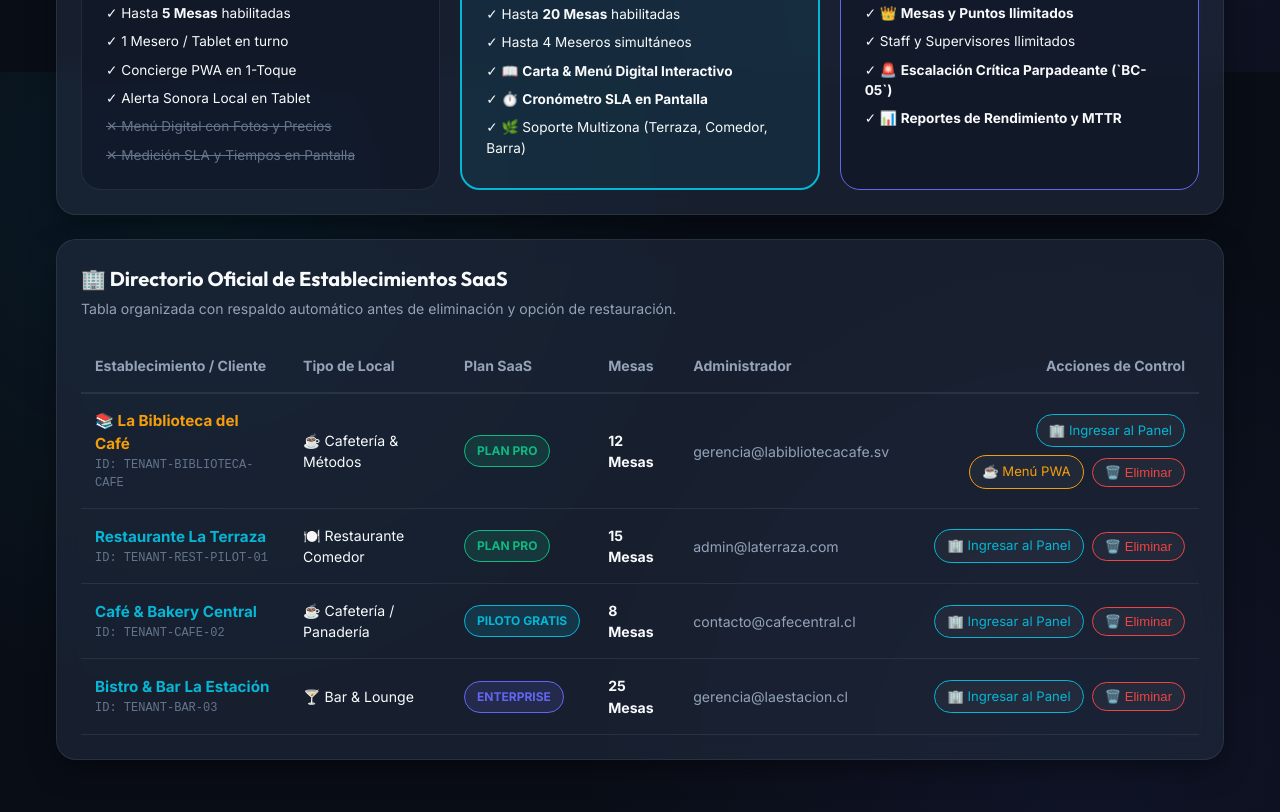
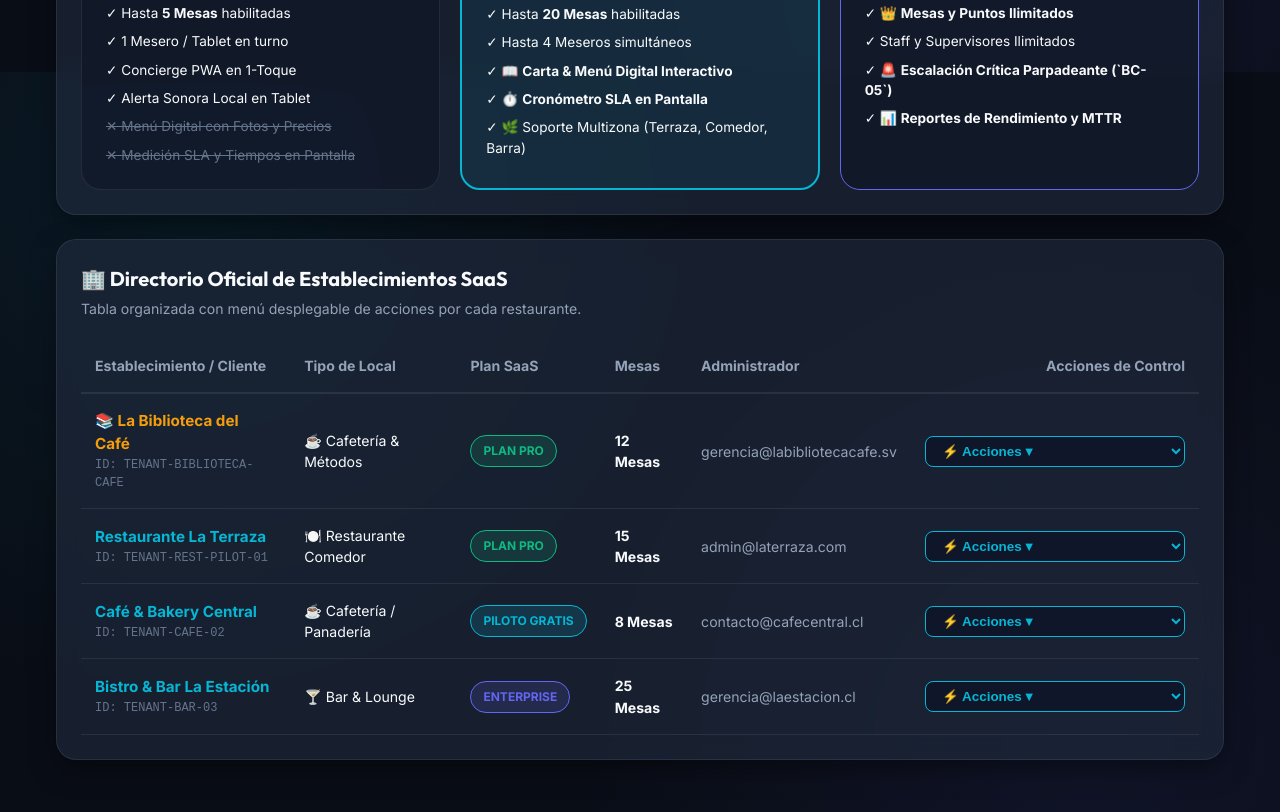
Before and after one commit to robles06-commits/serviceos, a website: page public/superadmin.html in a window 1280 px wide. Shown: the part 728-1540 px from the top of the page. Drawn offline with Linux system fonts and the light colour scheme.

Commit message:
Add files via upload

```diff
--- a/public/superadmin.html
+++ b/public/superadmin.html
@@ -33,12 +33,20 @@
       white-space: nowrap;
       text-align: center;
     }
-    .actions-flex {
-      display: flex;
-      gap: 8px;
-      justify-content: flex-end;
-      align-items: center;
-      flex-wrap: wrap;
+    .action-dropdown {
+      width: auto;
+      font-weight: 700;
+      font-size: 0.84rem;
+      border-color: var(--primary);
+      background: rgba(15, 23, 42, 0.95);
+      color: var(--primary);
+      cursor: pointer;
+      padding: 6px 12px;
+      border-radius: var(--radius-sm);
+    }
+    .action-dropdown option {
+      background: #0f172a;
+      color: #fff;
     }
   </style>
 </head>
@@ -178,11 +186,11 @@
       </div>
     </div>
 
-    <!-- Tenant Directory Table (CLEAN & UNIFORM LAYOUT WITH SECURE DELETION & BACKUP) -->
+    <!-- Tenant Directory Table (CLEAN & UNIFORM LAYOUT WITH ACTION DROPDOWNS) -->
     <div class="glass-card">
       <div class="section-header">
         <h2 class="section-title">🏢 Directorio Oficial de Establecimientos SaaS</h2>
-        <p class="section-subtitle">Tabla organizada con respaldo automático antes de eliminación y opción de restauración.</p>
+        <p class="section-subtitle">Tabla organizada con menú desplegable de acciones por cada restaurante.</p>
       </div>
 
       <div style="overflow-x: auto;">
@@ -208,18 +216,14 @@
               <td><span class="badge-plan" style="background: rgba(16,185,129,0.15); color: var(--success); border: 1px solid var(--success);">PLAN PRO</span></td>
               <td><strong>12 Mesas</strong></td>
               <td><span style="color: var(--text-secondary);">gerencia@labibliotecacafe.sv</span></td>
-              <td>
-                <div class="actions-flex">
-                  <a href="/tenant?id=TENANT-BIBLIOTECA-CAFE&impersonate=true" target="_blank" class="chip-btn" style="color: var(--primary); border-color: var(--primary); text-decoration: none;">
-                    🏢 Ingresar al Panel
-                  </a>
-                  <a href="/biblioteca?table=MESA-04" target="_blank" class="chip-btn" style="color: #f59e0b; border-color: #f59e0b; text-decoration: none;">
-                    ☕ Menú PWA
-                  </a>
-                  <button class="chip-btn" style="color: #ef4444; border-color: #ef4444;" onclick="openDeleteTenantModal('TENANT-BIBLIOTECA-CAFE', 'La Biblioteca del Café', 'gerencia@labibliotecacafe.sv')">
-                    🗑️ Eliminar
-                  </button>
-                </div>
+              <td style="text-align: right;">
+                <select class="action-dropdown" onchange="handleTenantActionSelect(this, 'TENANT-BIBLIOTECA-CAFE', 'La Biblioteca del Café', 'gerencia@labibliotecacafe.sv', '/biblioteca?table=MESA-04')">
+                  <option value="" selected disabled>⚡ Acciones ▾</option>
+                  <option value="IMPERSONATE">🏢 Ingresar al Panel (Impersonar)</option>
+                  <option value="PWA">☕ Abrir Menú PWA</option>
+                  <option value="LICENSE">🔑 Generar Licencia</option>
+                  <option value="DELETE" style="color: #ef4444;">🗑️ Eliminar Cliente</option>
+                </select>
               </td>
             </tr>
 
@@ -233,15 +237,14 @@
               <td><span class="badge-plan" style="background: rgba(16,185,129,0.15); color: var(--success); border: 1px solid var(--success);">PLAN PRO</span></td>
               <td><strong>15 Mesas</strong></td>
               <td><span style="color: var(--text-secondary);">admin@laterraza.com</span></td>
-              <td>
-                <div class="actions-flex">
-                  <a href="/tenant?id=TENANT-REST-PILOT-01&impersonate=true" target="_blank" class="chip-btn" style="color: var(--primary); border-color: var(--primary); text-decoration: none;">
-                    🏢 Ingresar al Panel
-                  </a>
-                  <button class="chip-btn" style="color: #ef4444; border-color: #ef4444;" onclick="openDeleteTenantModal('TENANT-REST-PILOT-01', 'Restaurante La Terraza', 'admin@laterraza.com')">
-                    🗑️ Eliminar
-                  </button>
-                </div>
+              <td style="text-align: right;">
+                <select class="action-dropdown" onchange="handleTenantActionSelect(this, 'TENANT-REST-PILOT-01', 'Restaurante La Terraza', 'admin@laterraza.com', '/visitor?table=MESA-01')">
+                  <option value="" selected disabled>⚡ Acciones ▾</option>
+                  <option value="IMPERSONATE">🏢 Ingresar al Panel (Impersonar)</option>
+                  <option value="PWA">☕ Abrir Menú PWA</option>
+                  <option value="LICENSE">🔑 Generar Licencia</option>
+                  <option value="DELETE" style="color: #ef4444;">🗑️ Eliminar Cliente</option>
+                </select>
               </td>
             </tr>
 
@@ -255,15 +258,14 @@
               <td><span class="badge-plan" style="background: rgba(6,182,212,0.15); color: var(--primary); border: 1px solid var(--primary);">PILOTO GRATIS</span></td>
               <td><strong>8 Mesas</strong></td>
               <td><span style="color: var(--text-secondary);">contacto@cafecentral.cl</span></td>
-              <td>
-                <div class="actions-flex">
-                  <a href="/tenant?id=TENANT-CAFE-02&impersonate=true" target="_blank" class="chip-btn" style="color: var(--primary); border-color: var(--primary); text-decoration: none;">
-                    🏢 Ingresar al Panel
-                  </a>
-                  <button class="chip-btn" style="color: #ef4444; border-color: #ef4444;" onclick="openDeleteTenantModal('TENANT-CAFE-02', 'Café & Bakery Central', 'contacto@cafecentral.cl')">
-                    🗑️ Eliminar
-                  </button>
-                </div>
+              <td style="text-align: right;">
+                <select class="action-dropdown" onchange="handleTenantActionSelect(this, 'TENANT-CAFE-02', 'Café & Bakery Central', 'contacto@cafecentral.cl', '/visitor?table=MESA-01')">
+                  <option value="" selected disabled>⚡ Acciones ▾</option>
+                  <option value="IMPERSONATE">🏢 Ingresar al Panel (Impersonar)</option>
+                  <option value="PWA">☕ Abrir Menú PWA</option>
+                  <option value="LICENSE">🔑 Generar Licencia</option>
+                  <option value="DELETE" style="color: #ef4444;">🗑️ Eliminar Cliente</option>
+                </select>
               </td>
             </tr>
 
@@ -277,15 +279,14 @@
               <td><span class="badge-plan" style="background: rgba(99,102,241,0.15); color: var(--accent); border: 1px solid var(--accent);">ENTERPRISE</span></td>
               <td><strong>25 Mesas</strong></td>
               <td><span style="color: var(--text-secondary);">gerencia@laestacion.cl</span></td>
-              <td>
-                <div class="actions-flex">
-                  <a href="/tenant?id=TENANT-BAR-03&impersonate=true" target="_blank" class="chip-btn" style="color: var(--primary); border-color: var(--primary); text-decoration: none;">
-                    🏢 Ingresar al Panel
-                  </a>
-                  <button class="chip-btn" style="color: #ef4444; border-color: #ef4444;" onclick="openDeleteTenantModal('TENANT-BAR-03', 'Bistro & Bar La Estación', 'gerencia@laestacion.cl')">
-                    🗑️ Eliminar
-                  </button>
-                </div>
+              <td style="text-align: right;">
+                <select class="action-dropdown" onchange="handleTenantActionSelect(this, 'TENANT-BAR-03', 'Bistro & Bar La Estación', 'gerencia@laestacion.cl', '/visitor?table=MESA-01')">
+                  <option value="" selected disabled>⚡ Acciones ▾</option>
+                  <option value="IMPERSONATE">🏢 Ingresar al Panel (Impersonar)</option>
+                  <option value="PWA">☕ Abrir Menú PWA</option>
+                  <option value="LICENSE">🔑 Generar Licencia</option>
+                  <option value="DELETE" style="color: #ef4444;">🗑️ Eliminar Cliente</option>
+                </select>
               </td>
             </tr>
           </tbody>
@@ -497,6 +498,30 @@
     let currentPrices = { starter: 0, pro: 49.99, enterprise: 99.99 };
     let savedBackupsList = [];
 
+    function handleTenantActionSelect(selectEl, tenantId, tenantName, email, pwaUrl) {
+      const action = selectEl.value;
+      selectEl.value = ''; // Reset back to default disabled option
+
+      if (!action) return;
+
+      if (action === 'IMPERSONATE') {
+        window.open(`/tenant?id=${tenantId}&impersonate=true`, '_blank');
+      } else if (action === 'PWA') {
+        window.open(pwaUrl || '/visitor?table=MESA-01', '_blank');
+      } else if (action === 'LICENSE') {
+        const licSelect = document.getElementById('licClientSelect');
+        if (licSelect) {
+          if (tenantId.includes('BIBLIOTECA')) licSelect.value = 'BIBLIOTECA';
+          else if (tenantId.includes('REST-PILOT')) licSelect.value = 'TERRAZA';
+          else if (tenantId.includes('CAFE-02')) licSelect.value = 'CAFE';
+          else if (tenantId.includes('BAR-03')) licSelect.value = 'BAR';
+        }
+        openGenerateLicenseModal();
+      } else if (action === 'DELETE') {
+        openDeleteTenantModal(tenantId, tenantName, email);
+      }
+    }
+
     function openDeleteTenantModal(tenantId, name, email) {
       document.getElementById('deleteTenantId').value = tenantId;
       document.getElementById('deleteTenantName').value = name;
@@ -525,7 +550,6 @@
       const tenantName = document.getElementById('deleteTenantName').value;
       const tenantEmail = document.getElementById('deleteTenantEmail').value;
 
-      // BUILD FULL SAAS BACKUP JSON FOR SUPERADMIN & CLIENT
       const backupData = {
         app: "ServiceOS Multi-Tenant SaaS",
         version: "1.0",
@@ -548,7 +572,6 @@
         auditHistoryCount: 48
       };
 
-      // TRIGGER AUTOMATIC JSON FILE DOWNLOAD
       const jsonStr = "data:text/json;charset=utf-8," + encodeURIComponent(JSON.stringify(backupData, null, 2));
       const downloadAnchor = document.createElement('a');
       downloadAnchor.setAttribute("href", jsonStr);
@@ -560,7 +583,6 @@
       savedBackupsList.push(backupData);
       document.getElementById('metricBackupsCount').innerText = `${savedBackupsList.length + 4} Respaldos`;
 
-      // REMOVE ROW FROM SUPERADMIN TABLE
       const row = document.getElementById(`tenantRow-${tenantId}`);
       if (row) row.remove();
 
@@ -603,15 +625,14 @@
             <td><span class="badge-plan" style="background: rgba(16,185,129,0.15); color: var(--success); border: 1px solid var(--success);">PLAN PRO RESTAURADO</span></td>
             <td><strong>${backup.venue?.tablesCount || 12} Mesas</strong></td>
             <td><span style="color: var(--text-secondary);">${tenantEmail}</span></td>
-            <td>
-              <div class="actions-flex">
-                <a href="/tenant?id=${tenantId}&impersonate=true" target="_blank" class="chip-btn" style="color: var(--primary); border-color: var(--primary); text-decoration: none;">
-                  🏢 Ingresar al Panel
-                </a>
-                <button class="chip-btn" style="color: #ef4444; border-color: #ef4444;" onclick="openDeleteTenantModal('${tenantId}', '${tenantName}', '${tenantEmail}')">
-                  🗑️ Eliminar
-                </button>
-              </div>
+            <td style="text-align: right;">
+              <select class="action-dropdown" onchange="handleTenantActionSelect(this, '${tenantId}', '${tenantName}', '${tenantEmail}', '/visitor?table=MESA-01')">
+                <option value="" selected disabled>⚡ Acciones ▾</option>
+                <option value="IMPERSONATE">🏢 Ingresar al Panel (Impersonar)</option>
+                <option value="PWA">☕ Abrir Menú PWA</option>
+                <option value="LICENSE">🔑 Generar Licencia</option>
+                <option value="DELETE" style="color: #ef4444;">🗑️ Eliminar Cliente</option>
+              </select>
             </td>
           `;
 
@@ -724,15 +745,14 @@
         <td><span class="badge-plan" style="background: rgba(16,185,129,0.15); color: var(--success); border: 1px solid var(--success);">${plan}</span></td>
         <td><strong>10 Mesas</strong></td>
         <td><span style="color: var(--text-secondary);">${email}</span></td>
-        <td>
-          <div class="actions-flex">
-            <a href="/tenant?id=${tenantId}&impersonate=true" target="_blank" class="chip-btn" style="color: var(--primary); border-color: var(--primary); text-decoration: none;">
-              🏢 Ingresar al Panel
-            </a>
-            <button class="chip-btn" style="color: #ef4444; border-color: #ef4444;" onclick="openDeleteTenantModal('${tenantId}', '${name}', '${email}')">
-              🗑️ Eliminar
-            </button>
-          </div>
+        <td style="text-align: right;">
+          <select class="action-dropdown" onchange="handleTenantActionSelect(this, '${tenantId}', '${name}', '${email}', '/visitor?table=MESA-01')">
+            <option value="" selected disabled>⚡ Acciones ▾</option>
+            <option value="IMPERSONATE">🏢 Ingresar al Panel (Impersonar)</option>
+            <option value="PWA">☕ Abrir Menú PWA</option>
+            <option value="LICENSE">🔑 Generar Licencia</option>
+            <option value="DELETE" style="color: #ef4444;">🗑️ Eliminar Cliente</option>
+          </select>
         </td>
       `;
 
```
